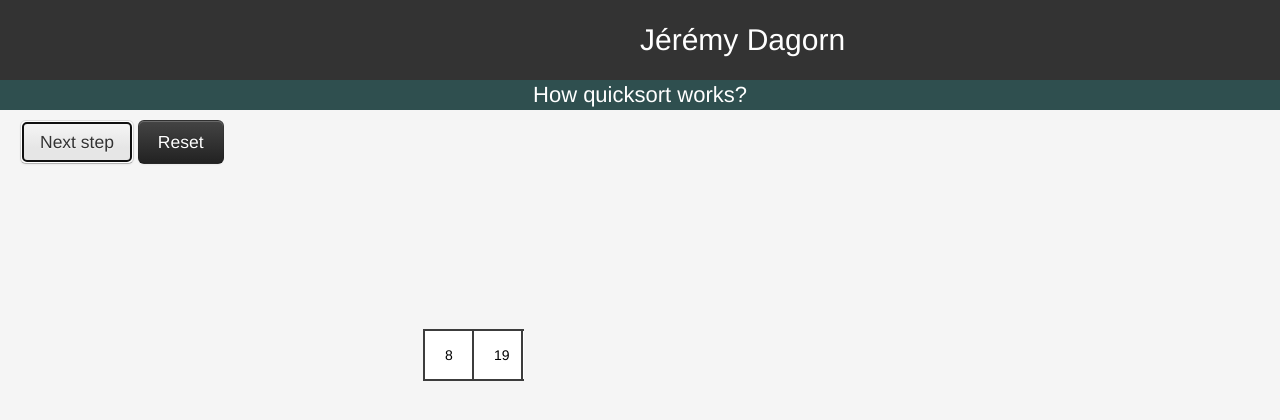
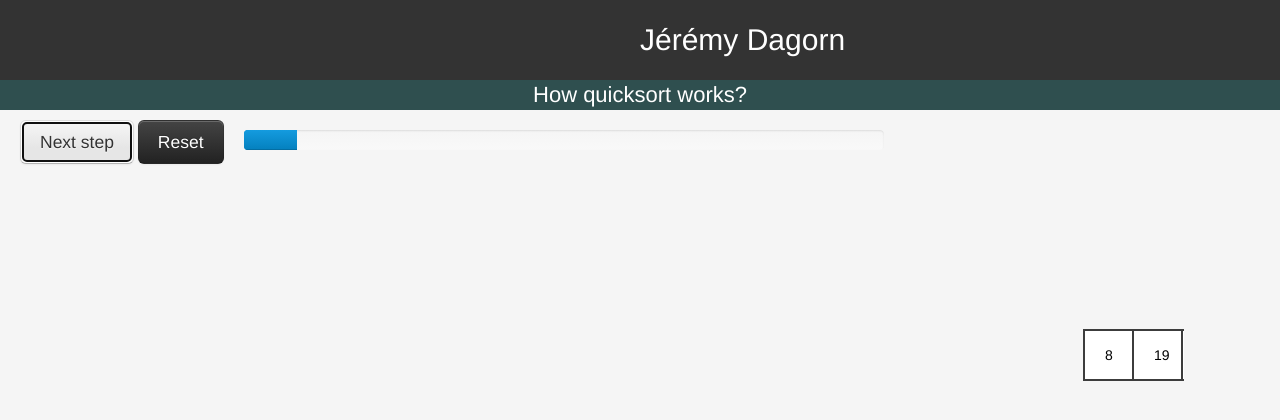
Before and after one commit to jrm2k6/glowing-octo-lana, a website: page quicksort/index.html in a window 1280 px wide. Both pictures are taken after a click on the button "Next step". Shown: the top 420 px of the page. Drawn offline with nearby package versions, Linux system fonts and the light colour scheme; files whose address does not match are found by name.

Commit message:
Show progression when going through each step of the algorithm

```diff
--- a/quicksort/index.html
+++ b/quicksort/index.html
@@ -28,6 +28,9 @@
                 <button class="btn btn-large" id="next">Next step</button>
                 <button class="btn btn-large btn-inverse" id="reset">Reset</button>
             </div>
+            <div class="progress">
+                <div class="bar" style="width: 0%;"></div>
+            </div>
 
         <svg id="svg" height="1000">
         </svg>
--- a/quicksort/public/animations/animations.js
+++ b/quicksort/public/animations/animations.js
@@ -289,33 +289,6 @@ var showLineSubList = function(nbElements) {
 }
 
 $(document).ready(function() {
-//    var l = [1,3,7,5,6];
-//    var subList;
-//
-//    createCells(l, 1);
-//    showPivot(findCellFromIndexAndIteration(1, 1));
-//
-//    subList = [1];
-//    l = l.concat(subList);
-//    createCells(l, 2);
-//    animateSublists(subList);
-//    subList = [7, 5, 6];
-//    l = l.concat(subList);
-//    createCells(l, 3);
-//    animateSublists(subList);
-//
-//    showPivot(findCellFromIndexAndIteration(7, 3));
-//    subList = [7, 6];
-//    l = l.concat([7,6]);
-//    createCells(l, 4);
-//    animateSublists(subList);
-//
-//    showPivot(findCellFromIndexAndIteration(10, 4));
-//    subList = [7];
-//    l = l.concat([7]);
-//    createCells(l, 5);
-//    animateSublists(subList);
-
     var functions = [
         function() {showPivot(findCellFromIndexAndIteration(3,1));},
         function() {l = iterate([8,5,1,3], l, 2);},
@@ -331,21 +304,29 @@ $(document).ready(function() {
         function() {mergeCells()}
     ]
 
-    initList()
+    initList();
     var nbClicks = 0;
     $("#next").on("click", function(){
-        functions[nbClicks]();
+        if (nbClicks < functions.length){
+            functions[nbClicks]();
+        }
         nbClicks++;
+        showProgress(nbClicks);
     });
 
     $("#reset").on("click", function(){
         nbClicks = 0;
         reset();
         initList();
+        showProgress(0);
 
     });
 
 });
+
+var showProgress = function(nbClicks) {
+    $(".bar").css("width", (8.4 * nbClicks)+ "%");
+}
 
 var reset = function() {
     leafs = [];
@@ -362,7 +343,6 @@ var initList = function() {
 }
 
 var iterate = function(sublist, l, it) {
-    console.log(l);
     l = l.concat(sublist);
     createCells(l, it);
     animateSublists(sublist);
--- a/quicksort/public/css/main.css
+++ b/quicksort/public/css/main.css
@@ -55,6 +55,14 @@ body {
     background-color: #333;
 }
 
+.progress {
+    margin-left: 20px;
+    margin-top: 20px;
+    position: relative;
+    float:left;
+    width: 50%;
+}
+
 #algorithm {
     position: relative;
 }
```
